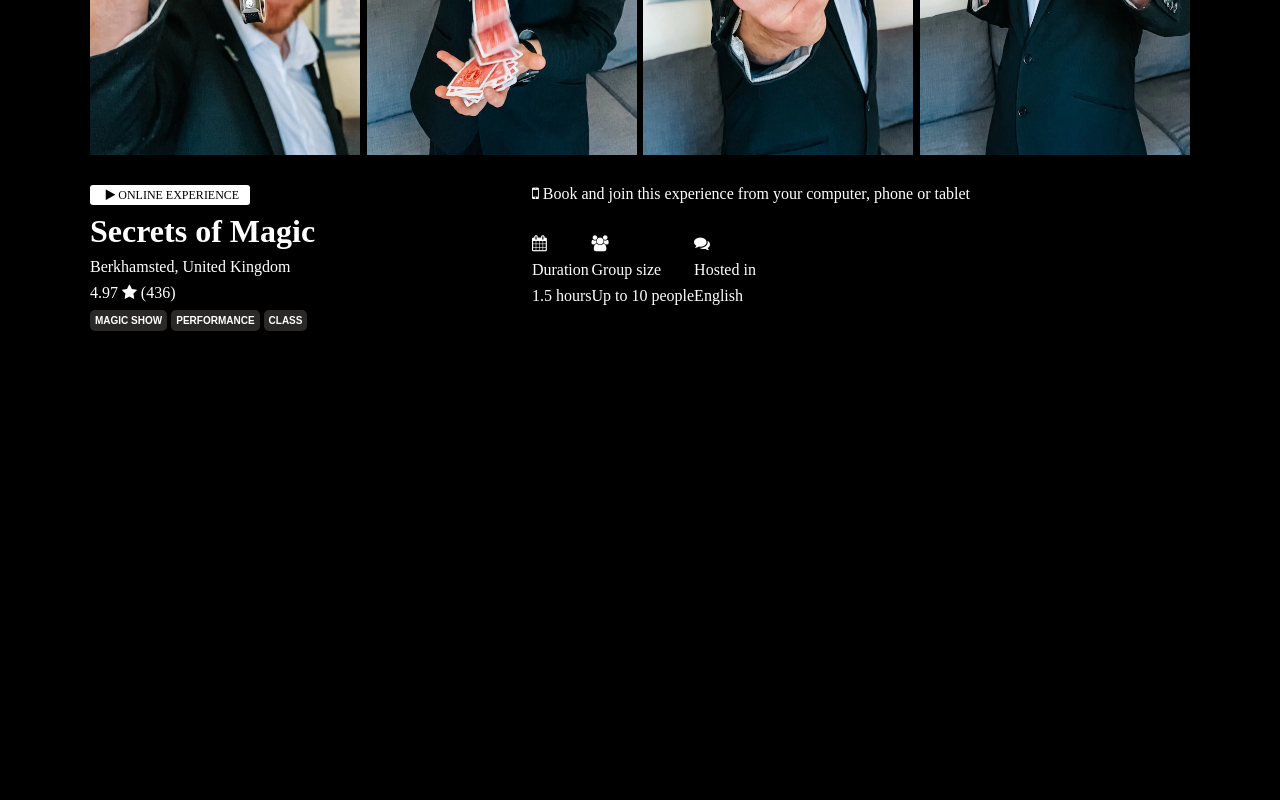
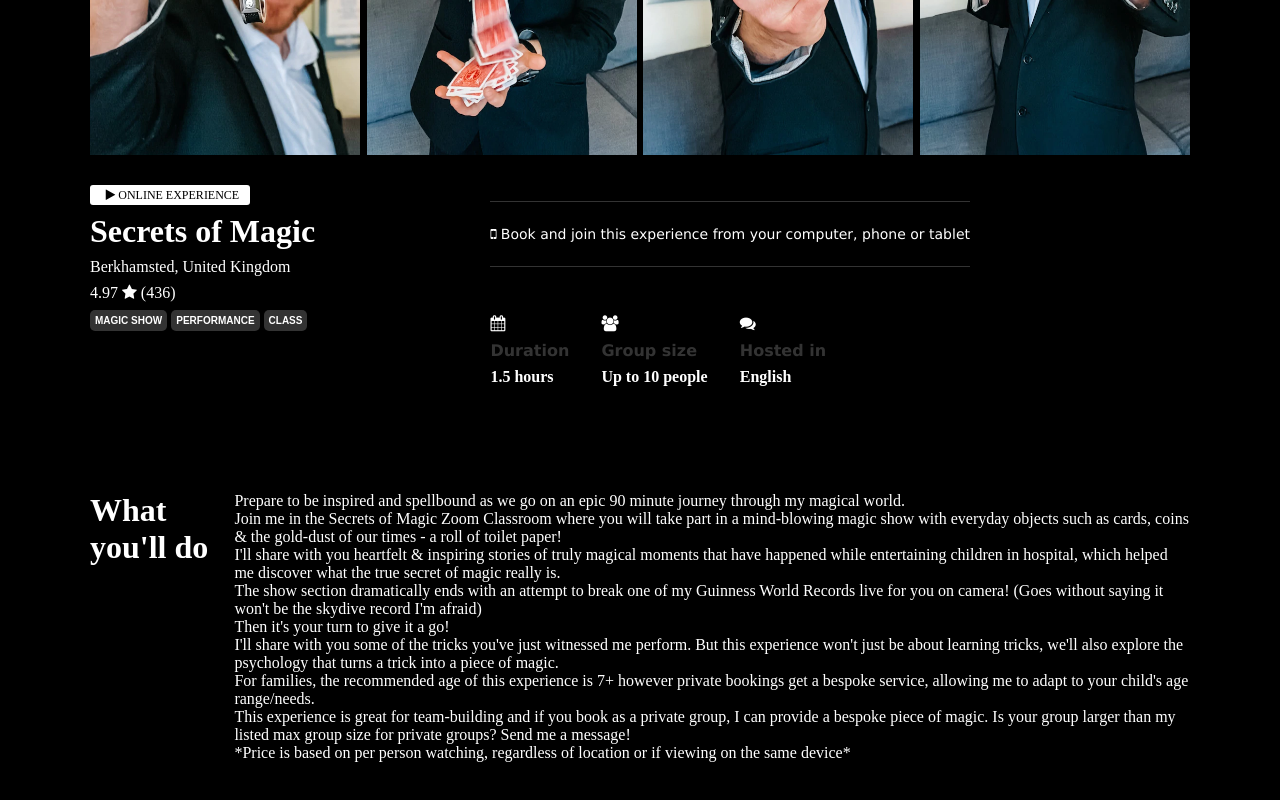
Before and after one commit to obasemola/Airbnb-landing-page-clone, a plain HTML site: page index.html in a window 1280 px wide. Shown: the part 366-1166 px from the top of the page. Before the commit the page ends 800 px from the top, so only its background shows below. Drawn offline with Linux system fonts and the light colour scheme.

Commit message:
completed second section

```diff
--- a/index.html
+++ b/index.html
@@ -9,7 +9,7 @@
   <title>Airbnb page</title>
 </head>
 <body class="whole-page">
-  <div>
+  <div class="container-1">
     <div class="nav-bar">
       <div>
         <img class="airbnb-logo" src="./images/Airbnb logo.jpg" width="120" height="40">
@@ -33,7 +33,7 @@
     </div>
     <div>
       <div class="page">
-        <div class="container-1">
+        <div>
           <div class="page-media">
             <img width="270px" height="400px" src="./images/image 1.webp" alt="">
             <img width="270px" height="400px" src="./images/image 2.webp" alt="">
@@ -62,23 +62,23 @@
 
             <div class=event-info-2>
               <div class="booking">
-                <span><i class="fa fa-mobile" aria-hidden="true"></i></span>
+                <i class="fa fa-mobile" aria-hidden="true"></i>
                 <span>Book and join this experience from your computer, phone or tablet</span>
               </div>
               <div class="more-info">
                 <div>
                   <div><i class="fa fa-calendar" aria-hidden="true"></i></i></div>
-                  <div><span>Duration</span></div>
+                  <div class="specific-info"><span>Duration</span></div>
                   <div><span>1.5 hours</span></div>
                 </div>
                 <div>
                   <div><i class="fa fa-users" aria-hidden="true"></i></div>
-                  <div><span>Group size</span></div>
+                  <div class="specific-info"><span>Group size</span></div>
                   <div><span>Up to 10 people</span></div>
                 </div>
                 <div>
                   <div><i class="fa fa-comments" aria-hidden="true"></i></div>
-                  <div><span>Hosted in</span></div>
+                  <div class="specific-info"><span>Hosted in</span></div>
                   <div><span>English</span></div>
                 </div>
               </div>
@@ -88,5 +88,29 @@
       </div>
     </div>
   </div>
+  <div class="container-2">
+    <div>
+      <h1>What you'll do</h1>
+    </div>
+    <div>
+      <p>Prepare to be inspired and spellbound as we go on an epic 90 minute journey through my magical world.</p>
+
+      <p>  Join me in the Secrets of Magic Zoom Classroom where you will take part in a mind-blowing magic show with everyday objects such as cards, coins & the gold-dust of our times - a roll of toilet paper!</p>
+
+      <p>  I'll share with you heartfelt & inspiring stories of truly magical moments that have happened while entertaining children in hospital, which helped me discover what the true secret of magic really is.</p>
+
+      <p></p>  The show section dramatically ends with an attempt to break one of my Guinness World Records live for you on camera! (Goes without saying it won't be the skydive record I'm afraid)</p>
+
+      <p>Then it's your turn to give it a go!</p>
+
+      <p>I'll share with you some of the tricks you've just witnessed me perform. But this experience won't just be about learning tricks, we'll also explore the psychology that turns a trick into a piece of magic.</p>
+
+      <p>For families, the recommended age of this experience is 7+ however private bookings get a bespoke service, allowing me to adapt to your child's age range/needs.</p>
+
+      <p>This experience is great for team-building and if you book as a private group, I can provide a bespoke piece of magic. Is your group larger than my listed max group size for private groups? Send me a message!</p>
+
+      <p>*Price is based on per person watching, regardless of location or if viewing on the same device*</p>
+    </div>
+  </div>
 </body>
 </html>
--- a/styles.css
+++ b/styles.css
@@ -2,13 +2,14 @@
   margin: 0;
   padding: 0;
   box-sizing: border-box;
+
 }
 
 .whole-page {
   background-color: black;
+  color: white;
   max-width: 1100px;
   margin: 0 auto;
-  color: white;
 }
 
 .nav-bar {
@@ -42,7 +43,7 @@
   height: 50px;
   width: 220px;
   border-radius: 50px;
-  background-color: #2b2828;
+  background-color: #333;
   padding: 0px 24px;
 }
 
@@ -57,7 +58,7 @@
   height: 50px;
   width: 90px;
   border-radius: 50px;
-  background-color: #2b2828;
+  background-color: #333;
   padding: 0px 24px;
   color: white;
   text-align: center;
@@ -102,6 +103,10 @@
   padding-top: 3px;
 }
 
+.info-section {
+
+}
+
 .info-section div {
   margin-top: 8px;
   margin-bottom: 8px;
@@ -114,7 +119,7 @@
 
 
 .tags span {
-  background-color: #2b2828;
+  background-color: #333;
   padding: 5px;
   border-radius: 5px;
   text-align: center;
@@ -128,6 +133,32 @@
   flex-direction: column;
 }
 
-.more-info {
+.event-info-2 .booking {
+  margin: 24px 0px;
+  flex-grow: 1;
+  border-bottom: 1px #333 solid;
+  border-top: 1px #333 solid;
+  padding: 24px 0px;
+  width: 100%;
+  font-size: 14px;
+  font-family: Verdana, Geneva, Tahoma, sans-serif;
+}
+
+.event-info-2 .more-info {
   display: flex;
+  width: 70%;
+  justify-content: space-between;
+  font-weight: bold;
+
 }
+
+.event-info-2 .more-info .specific-info {
+  color: #333;
+  font-family: Verdana, Geneva, Tahoma, sans-serif;
+}
+
+.container-2 {
+  display: flex;
+  margin: 60px 0px;
+  width: 100%;
+}
```
